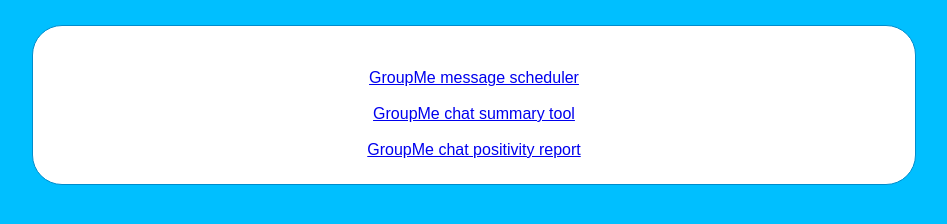
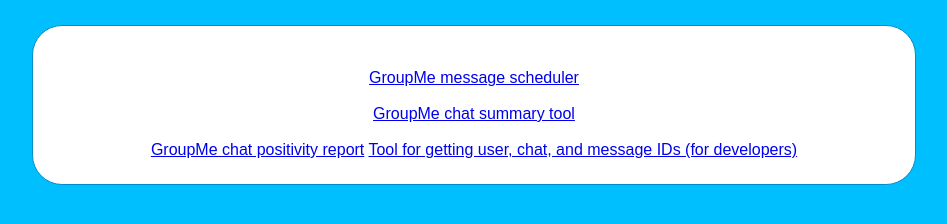
Before and after one commit to 2CATteam/gmschedulerbot, a website: page views/tools.html in a window 1280 px wide. Shown: the whole page, without its empty margins (166-1113 px from the left). Drawn offline with Linux system fonts and the light colour scheme.

Commit message:
Update tools list

```diff
--- a/views/tools.html
+++ b/views/tools.html
@@ -15,6 +15,7 @@
 <a href="/">GroupMe message scheduler</a><br/><br/>
 <a href="/summary">GroupMe chat summary tool</a><br/><br/>
 <a href="/vibecheck">GroupMe chat positivity report</a>
+<a href="/IDFinder">Tool for getting user, chat, and message IDs (for developers)</a>
 <br/>
 </div>
 </div>
```
